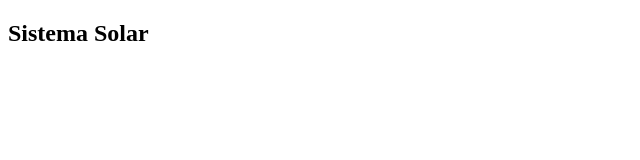
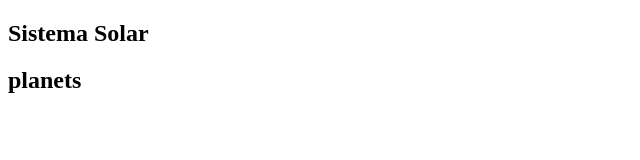
Before and after one commit to RabeloGuedes/Solar-System, a React (Create React App) app: page / in a window 1280 px wide. Shown: the top 160 px of the page, without its empty margins (0-640 px from the left). Built offline with nearby package versions, Linux system fonts and the light colour scheme.

Commit message:
Component Title criado e adicionado ao App.js

```diff
--- a/src/App.js
+++ b/src/App.js
@@ -1,6 +1,7 @@
 import React from 'react';
 import Header from './components/Header';
 import SolarSystem from './components/SolarSystem';
+import Title from './components/Title';
 
 class App extends React.Component {
   render() {
@@ -8,6 +9,7 @@
       <section>
         <Header />
         <SolarSystem />
+        <Title headline="planets" />
       </section>
     );
   }
--- /dev/null
+++ b/src/components/Title.jsx
@@ -0,0 +1,19 @@
+import React from 'react';
+import PropTypes from 'prop-types';
+
+class Title extends React.Component {
+  render() {
+    const { headline } = this.props;
+    return (
+      <h2>
+        { headline }
+      </h2>
+    );
+  }
+}
+
+Title.propTypes = {
+  headline: PropTypes.string.isRequired,
+};
+
+export default Title;
```
